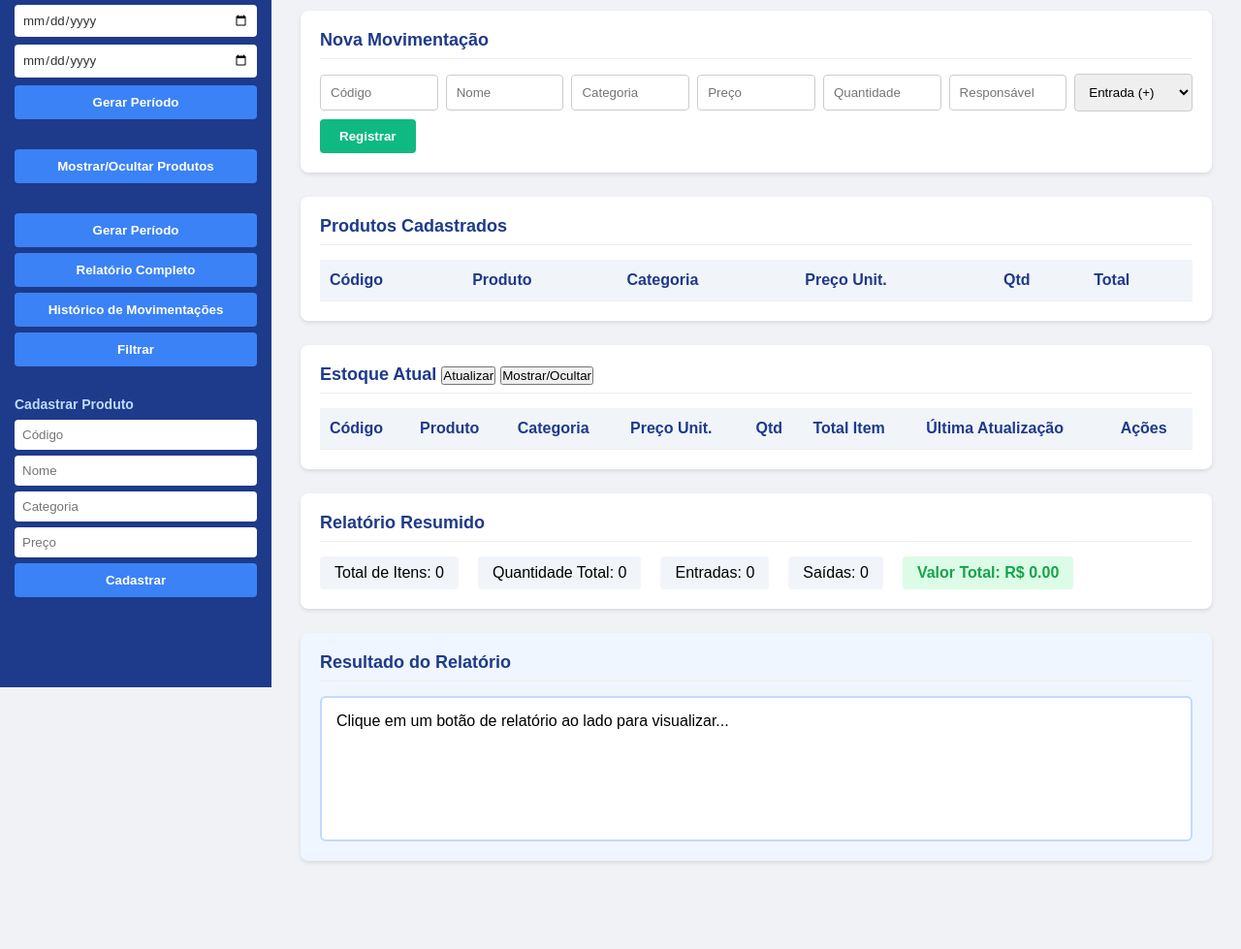
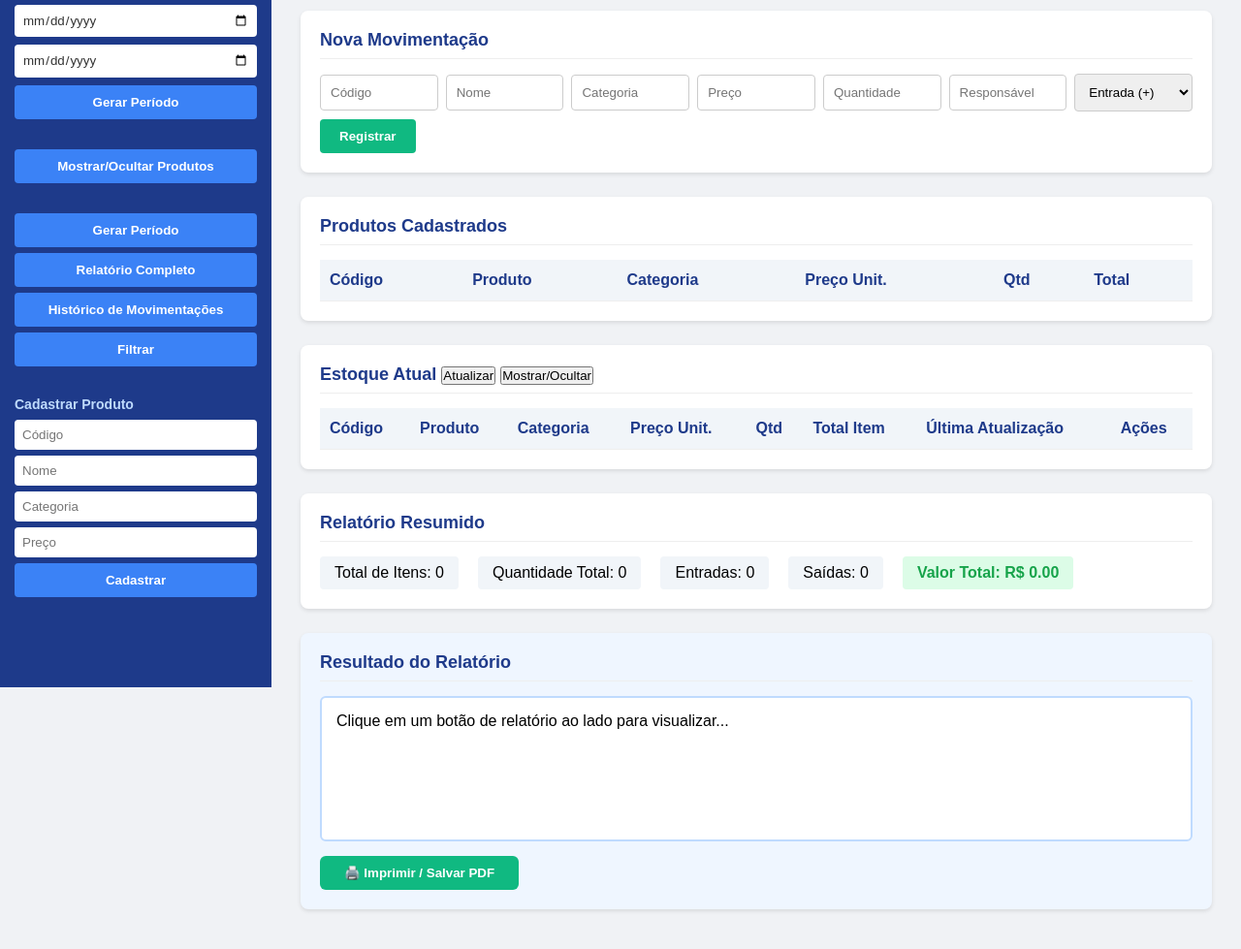
Before and after one commit to Julinho-hash/controle-de-estoque, a website: page index.html in a window 1280 px wide. Shown: the part 91-1070 px from the top of the page at 97% size. Before the commit the page ends 1024 px from the top, so only its background shows below. Drawn offline with Linux system fonts and the light colour scheme; no server answers.

Commit message:
Add files via upload
ALTERADO OS ARQUIVOS SCRIPT, INDEX POR JULIO RODRIGUES DA SILVA NO DIA 18-08-2026.

```diff
--- a/index.html
+++ b/index.html
@@ -126,6 +126,12 @@
                 <div id="conteudo-relatorio">
                     Clique em um botão de relatório ao lado para visualizar...
                 </div>
+                <!-- BOTÃO IMPRIMIR -->
+                <button onclick="imprimirRelatorio()" style="margin-top:15px; padding:10px 25px; background:#10b981; color:white; border:none; border-radius:6px; cursor:pointer; font-weight:bold;">
+                    🖨️ Imprimir / Salvar PDF
+                </button>
+
+
             </section>
         </main>
     </div>
--- a/script.js
+++ b/script.js
@@ -274,3 +274,38 @@ function sair() {
 }
 
 window.onload = atualizarTudo;
+
+// ========== IMPRIMIR RELATÓRIO ==========
+function imprimirRelatorio() {
+  const conteudo = document.getElementById('conteudo-relatorio').innerHTML;
+  if (!conteudo || conteudo.length < 20) {
+    alert('Gere um relatório primeiro antes de imprimir!');
+    return;
+  }
+
+  const janela = window.open('', '', 'width=800,height=600');
+  janela.document.write(`
+    <html>
+    <head>
+      <title>Relatório de Estoque</title>
+      <style>
+        body { font-family: Arial, sans-serif; padding: 30px; color: #333; }
+        h2 { color: #1e3a8a; border-bottom: 2px solid #ddd; padding-bottom:10px; }
+        table { width:100%; border-collapse:collapse; margin-top:15px; }
+        th, td { padding:10px; text-align:left; border-bottom:1px solid #ddd; }
+        th { background:#1e3a8a; color:white; }
+        .rodape { margin-top:30px; text-align:right; font-size:12px; color:#666; }
+      </style>
+    </head>
+    <body>
+      <h2>Relatório de Controle de Estoque</h2>
+      ${conteudo}
+      <div class="rodape">
+        Emitido em: ${new Date().toLocaleDateString('pt-BR')} às ${new Date().toLocaleTimeString('pt-BR')}
+      </div>
+      <script>window.onload = function() { window.print(); };<\/script>
+    </body>
+    </html>
+  `);
+  janela.document.close();
+}
```
